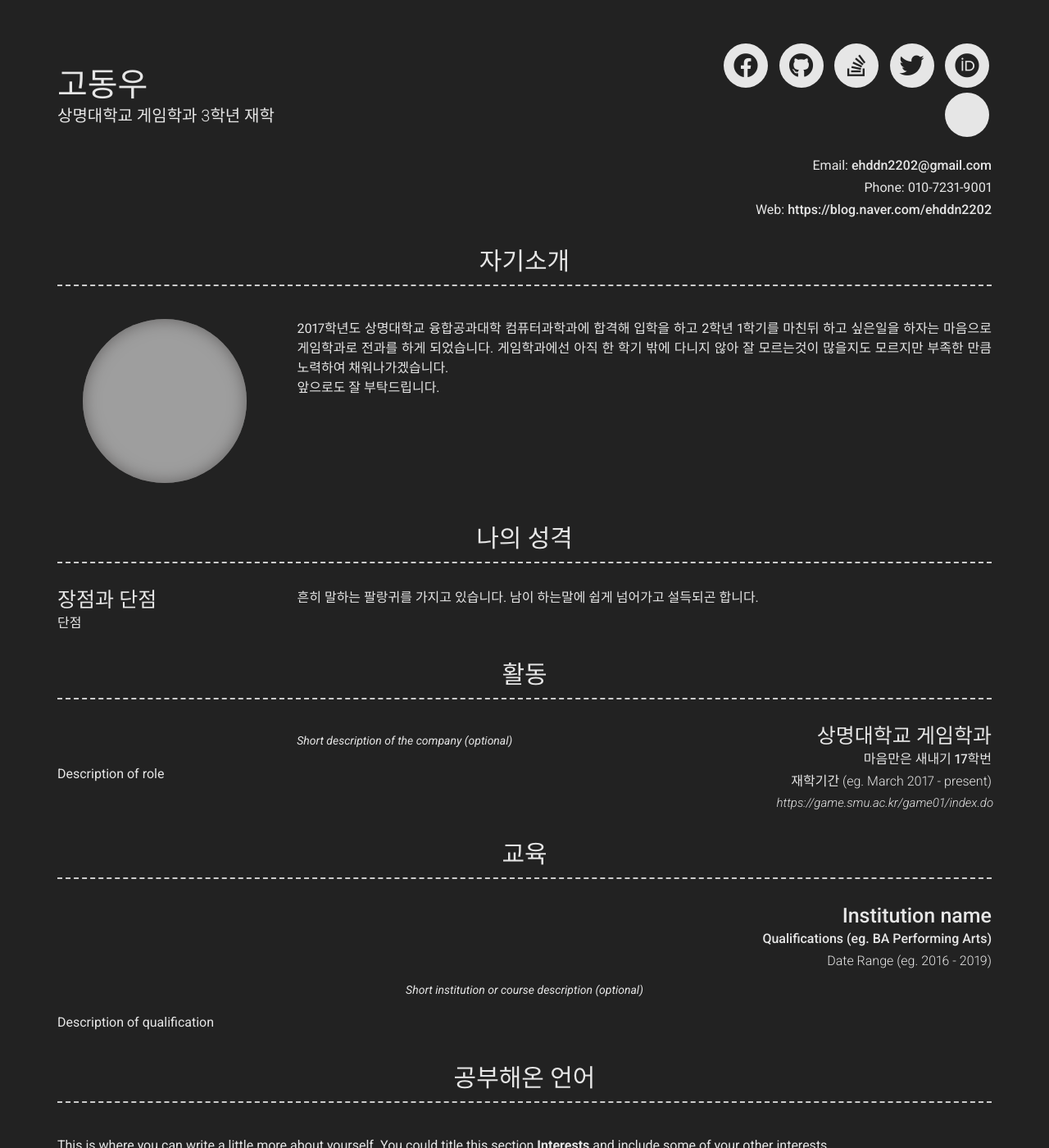
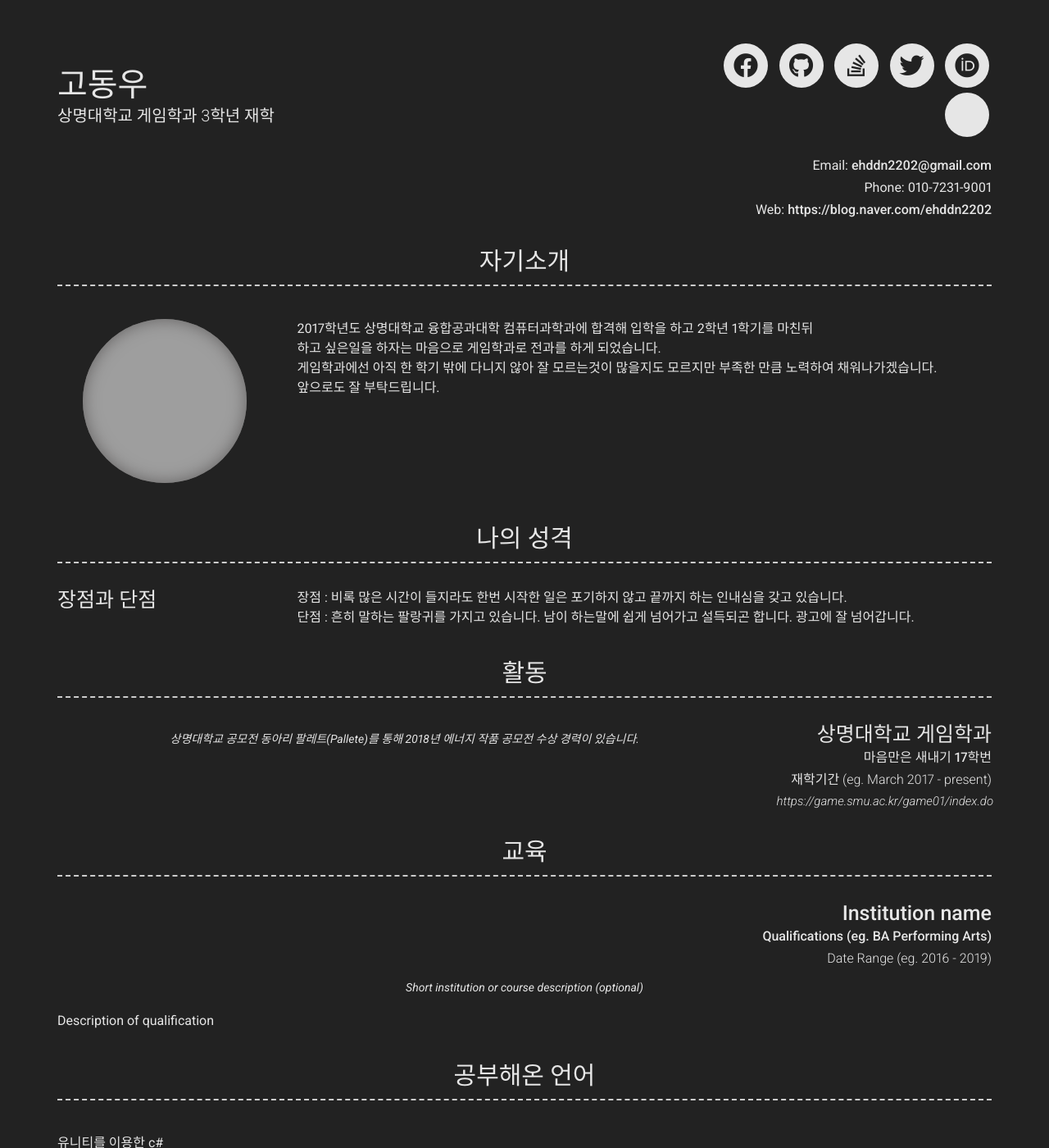
Before and after one commit to 201710890Ko/201710890Ko.github.io, a Jekyll site: the page built from index.md, in a window 1280 px wide and 1400 px high. Shown: the whole window at 82% size. Built offline with Jekyll 4.4.1, drawn with Linux system fonts in a browser that asks for light colours; nearby versions of some CDN libraries; some of the changed text lies outside the part shown; grey boxes are pictures that could not be loaded.

Commit message:
Update _config.yml
각 타이틀 및 내용 수정

```diff
--- a/_config.yml
+++ b/_config.yml
@@ -54,7 +54,8 @@ about_profile_image: https://user-images.githubusercontent.com/79897135/10965501
 about_content: | # this will include new lines to allow paragraphs
   [^1]: Write an awesome description about yourself here, this supports markdown, so you can add [links](http://foobar.com) and highlight things <mark>like this</mark>.
   2017학년도 상명대학교 융합공과대학 컴퓨터과학과에 합격해 입학을 하고 2학년 1학기를 마친뒤
-  하고 싶은일을 하자는 마음으로 게임학과로 전과를 하게 되었습니다.    게임학과에선 아직 한 학기 밖에 다니지 않아 잘 모르는것이 많을지도 모르지만 부족한 만큼 노력하여 채워나가겠습니다.
+  하고 싶은일을 하자는 마음으로 게임학과로 전과를 하게 되었습니다.
+  게임학과에선 아직 한 학기 밖에 다니지 않아 잘 모르는것이 많을지도 모르지만 부족한 만큼 노력하여 채워나가겠습니다.
   앞으로도 잘 부탁드립니다.
 
 content:
@@ -63,12 +64,11 @@ content:
     content:
       - layout: left
         title: 장점과 단점
-        sub_title: 장점
+
         description: | # this will include new lines to allow paragraphs
-         비록 많은 시간이 들지라도 한번 시작한 일은 포기하지 않고 끝까지 하는 인내심을 갖고 있습니다.
-        sub_title: 단점
-        description: | # this will include new lines to allow paragraphs
-         흔히 말하는 팔랑귀를 가지고 있습니다. 남이 하는말에 쉽게 넘어가고 설득되곤 합니다.
+         장점 : 비록 많은 시간이 들지라도 한번 시작한 일은 포기하지 않고 끝까지 하는 인내심을 갖고 있습니다.
+         단점 : 흔히 말하는 팔랑귀를 가지고 있습니다. 남이 하는말에 쉽게 넘어가고 설득되곤 합니다. 광고에 잘 넘어갑니다.
+
 
   - title: 활동
     layout: list
@@ -79,9 +79,10 @@ content:
         caption: 재학기간 (eg. March 2017 - present)
         link: https://game.smu.ac.kr/game01/index.do
         quote: >
-          Short description of the company (optional)
+          상명대학교 공모전 동아리 팔레트(Pallete)를 통해
+          2018년 에너지 작품 공모전 수상 경력이 있습니다.
         description: | # this will include new lines to allow paragraphs
-          Description of role
+
   - title: 교육
     layout: list
     content:
@@ -96,9 +97,8 @@ content:
   - title: 공부해온 언어
     layout: text
     content: | # this will include new lines to allow paragraphs
-      This is where you can write a little more about yourself. You could title this section **Interests** and include some of your other interests.
-
-      Or you could title it **Skills** and write a bit more about things that make you more desirable, like *leadership* or *teamwork*
+      유니티를 이용한 c#
+      언리얼 엔진을 이용한 c++및 블루프린트
 
 # Footer
 footer_show_references: true
```
